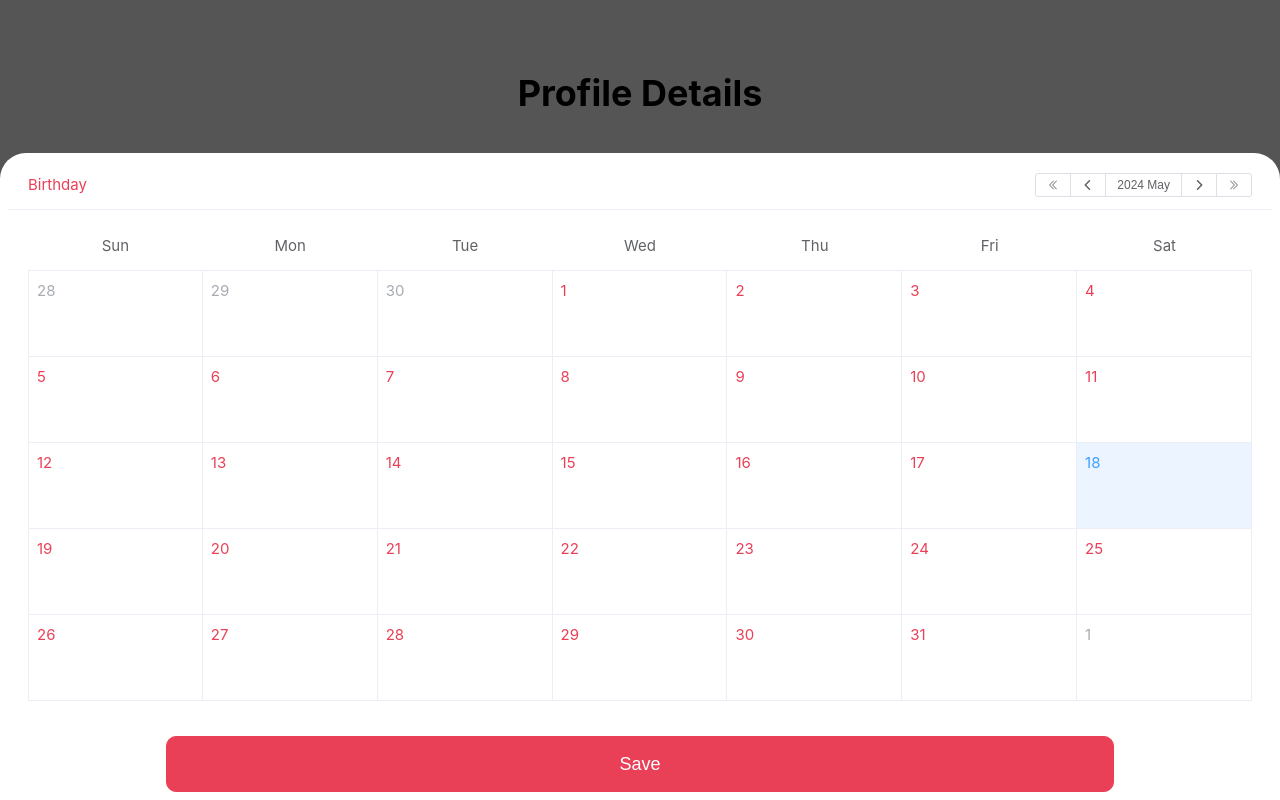
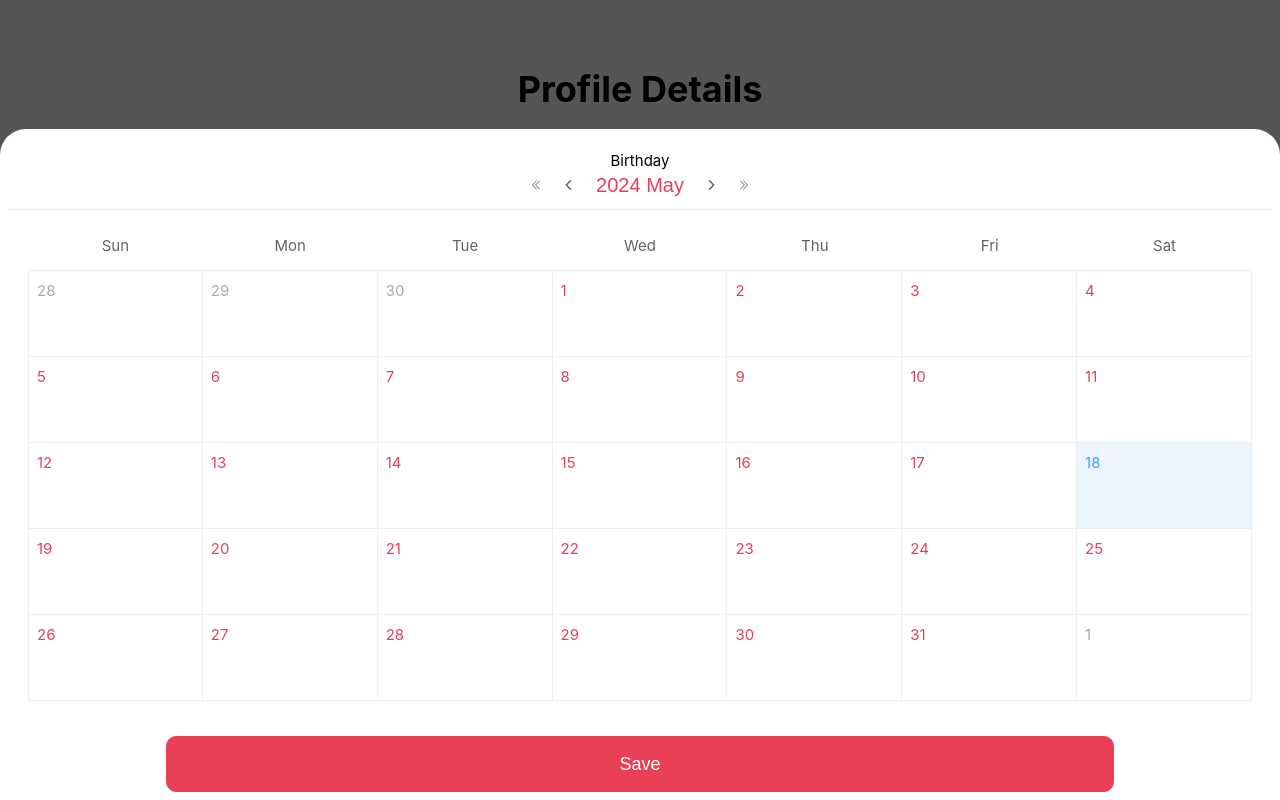
Before and after one commit to ViniTkL/Dating-App-project, a Vue app: page /profile-details in a window 1280 px wide. Both pictures are taken after a click on the element "Choose birthday date". Built offline with nearby package versions, Linux system fonts and the light colour scheme.

Commit message:
Informações do usuario agora estão sendo pegas certinho

```diff
--- /dev/null
+++ b/src/stores/user.js
@@ -0,0 +1,11 @@
+import { ref, computed } from 'vue'
+import { defineStore } from 'pinia'
+
+export const useUserStore = defineStore('user', () => {
+
+    const firstName = ref('');
+    const lastName = ref('');
+    const bdayDate = ref();
+
+  return { firstName, lastName, bdayDate }
+})
--- a/src/views/ProfileDetailsView.vue
+++ b/src/views/ProfileDetailsView.vue
@@ -2,22 +2,36 @@
 import ButtonComponent from '@/components/ui-components/ButtonComponent.vue';
 import { ref } from 'vue';
 import { Calendar, CameraFilled, DArrowLeft, ArrowLeftBold, ArrowRightBold, DArrowRight } from "@element-plus/icons-vue"
+import {useUserStore} from "@/stores/user"
 
-const firstName = ref('');
-const lastName = ref('');
-const bdayDate = ref(new Date());
-const calendar = ref('')
-const isCalendarOpen = ref(false)
+const store =  useUserStore();
+
+const calendar = ref('');
+const isCalendarOpen = ref(false);
 
 const selectDate = (val) => {
     calendar.value.selectDate(val)
 }
 
+const formatDate = (date) => {
+    return `${date.getFullYear()}-${date.getMonth() + 1}-${date.getDate()}`
+}
+
+// todo - salvar essas informações no backenderson quando estiver pronto, também ver como salvar a porcaria da foto
 const onConfirm = () => {
-    if(firstName.value.length === 0 || lastName.value.length ===0 ){
-        alert("Por favor, insira uma nome e sobrenome válidos")
+    if(store.firstName.length === 0 || store.lastName.length ===0 ){
+        alert(`Por favor, insira uma nome e sobrenome válidos`)
+        return
+    }else if(!store.bdayDate){
+        alert("Por favor, Selecione sua data de nascimento");
+        return
     }
+
+    const formattedBdayDate = formatDate(store.bdayDate)
+    alert(`${store.firstName} - ${store.lastName} - ${formattedBdayDate}`)
 }
+
+
 </script>
 
 <template>
@@ -31,10 +45,10 @@ const onConfirm = () => {
             </div>
             <div class="profile-info" >
                 <label for="first-name">First name</label>
-                <input type="text" name="first-name" id="first-name" v-model="firstName" required>
+                <input type="text" name="first-name" id="first-name" v-model="store.firstName" required>
 
                 <label for="last-name">Last name</label>
-                <input type="text" name="last-name" id="last-name" v-model="lastName"  required>
+                <input type="text" name="last-name" id="last-name" v-model="store.lastName"  required>
 
                 <div class="bday-btn" @click="isCalendarOpen = true" >
                     <el-icon :size="30"><Calendar /></el-icon>
@@ -43,7 +57,7 @@ const onConfirm = () => {
 
             </div>
             <div class="calendar-container" v-if="isCalendarOpen">
-                        <el-calendar ref="calendar" v-model="bdayDate" >
+                        <el-calendar ref="calendar" v-model="store.bdayDate" >
                             <template #header="{ date }">
                                 <span>Birthday</span>
                             <el-button-group>
@@ -53,8 +67,7 @@ const onConfirm = () => {
                                 <el-button size="small" @click="selectDate('prev-month')">
                                     <el-icon><ArrowLeftBold /></el-icon>
                                 </el-button>
-                                <el-button size="small"><span>{{ date }}</span></el-button>
-
+                                <el-button size="small" class="bday-date-show" disabled><span>{{ date }}</span></el-button>
                                 <el-button size="small" @click="selectDate('next-month')">
                                     <el-icon><ArrowRightBold /></el-icon>
                                 </el-button>
@@ -72,7 +85,7 @@ const onConfirm = () => {
 </main>
 </template>
 
-<style scoped>
+<style >
 .profile-detail-container{
     display: flex;
     flex-flow: column wrap;
@@ -96,7 +109,7 @@ const onConfirm = () => {
     flex-flow: column wrap;
     align-items: center;
     justify-content: center;
-    margin-bottom: -130px;
+    margin-bottom: -100px;
 }
 
 .user-profile-picture .user-image{
@@ -194,6 +207,40 @@ const onConfirm = () => {
     color: #E94057;
 }
 
+.el-calendar__header{
+    display: flex;
+    align-items: center;
+    flex-flow: column wrap;
+    justify-content: center;
+    padding: 12px 20px;
+}
+
+.el-calendar__header > span {
+    color: #000000;
+}
+
+.el-button{
+    border: none;
+}
+
+.el-button:hover{
+  border: 1px solid #E94057;
+  border-radius: 50%;
+  background-color: #E94057;
+  color: #FFFFFF;
+  transition: all ease-in-out 180ms;
+}
+
+.bday-date-show, .bday-date-show.is-disabled{
+    color: #E94057;
+    font-size: 20px;
+}
+
+.bday-date-show:hover{
+    border: none;
+    background: #FFFFFF;
+}
+
 .unfocused{
     background: #555555;
 }
```
